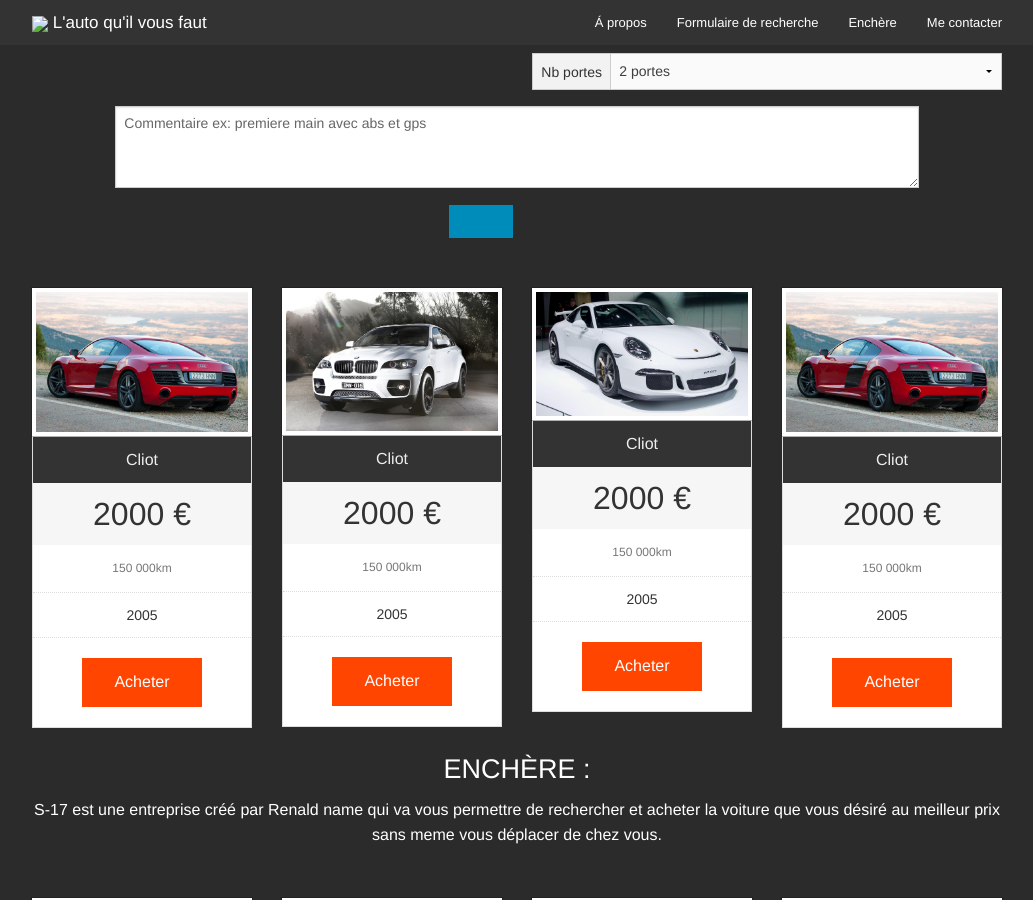
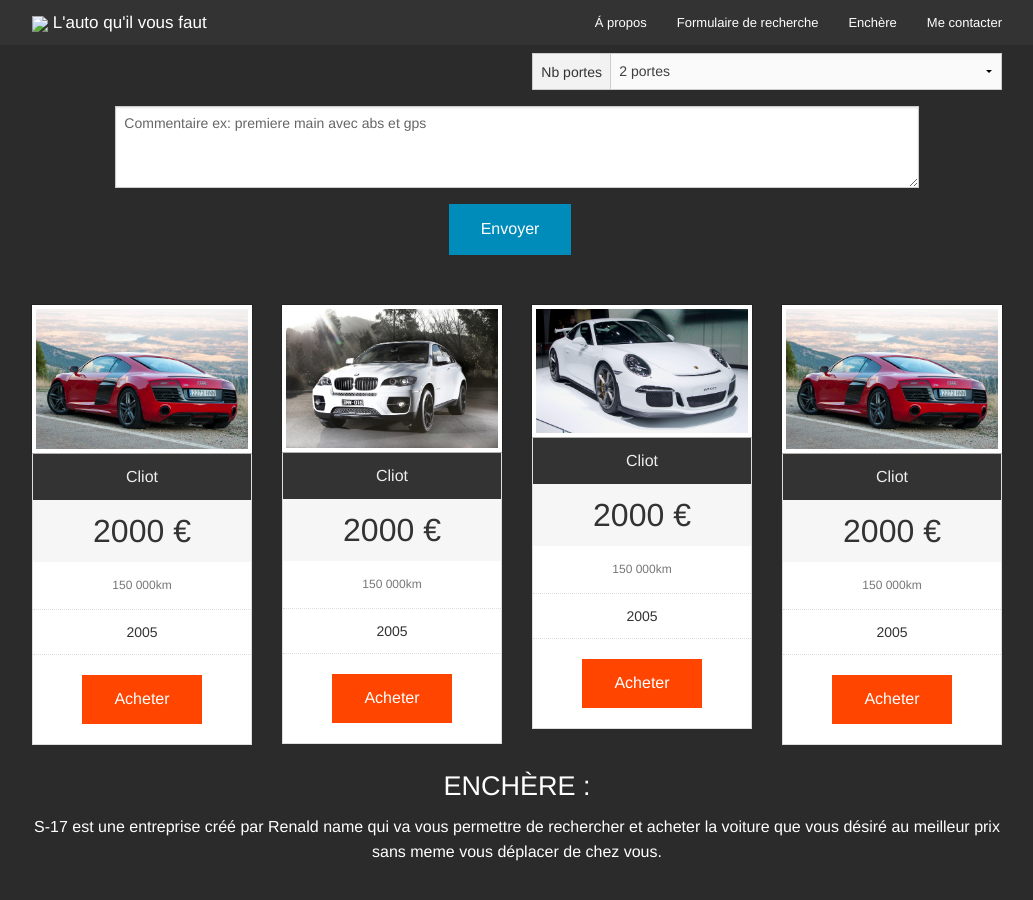
Before and after one commit to Thegeiger/S-17, a Jekyll site: the page built from index.html, in a window 1280 px wide and 900 px high, scrolled down 1976 px. Shown: the whole window, without its empty margins (123-1156 px from the left). Built offline with Jekyll 4.4.1, drawn with Linux system fonts in a browser that asks for light colours.

Commit message:
Updated 'index.html' via CloudCannon

```diff
--- a/index.html
+++ b/index.html
@@ -441,7 +441,7 @@ enchere:
                 <div class="row">
                   <div class="small-offset-5 small-3 columns">
                      <input type="hidden" name="cc_emails[]" value="rl.stand17@gmail.com" />
-                    <button type="submit">{{page.formulaire.btn-text}}</button>
+                    <button type="submit" class="editable">Envoyer</button>
                   </div>
                 </div>
             </form>
```
